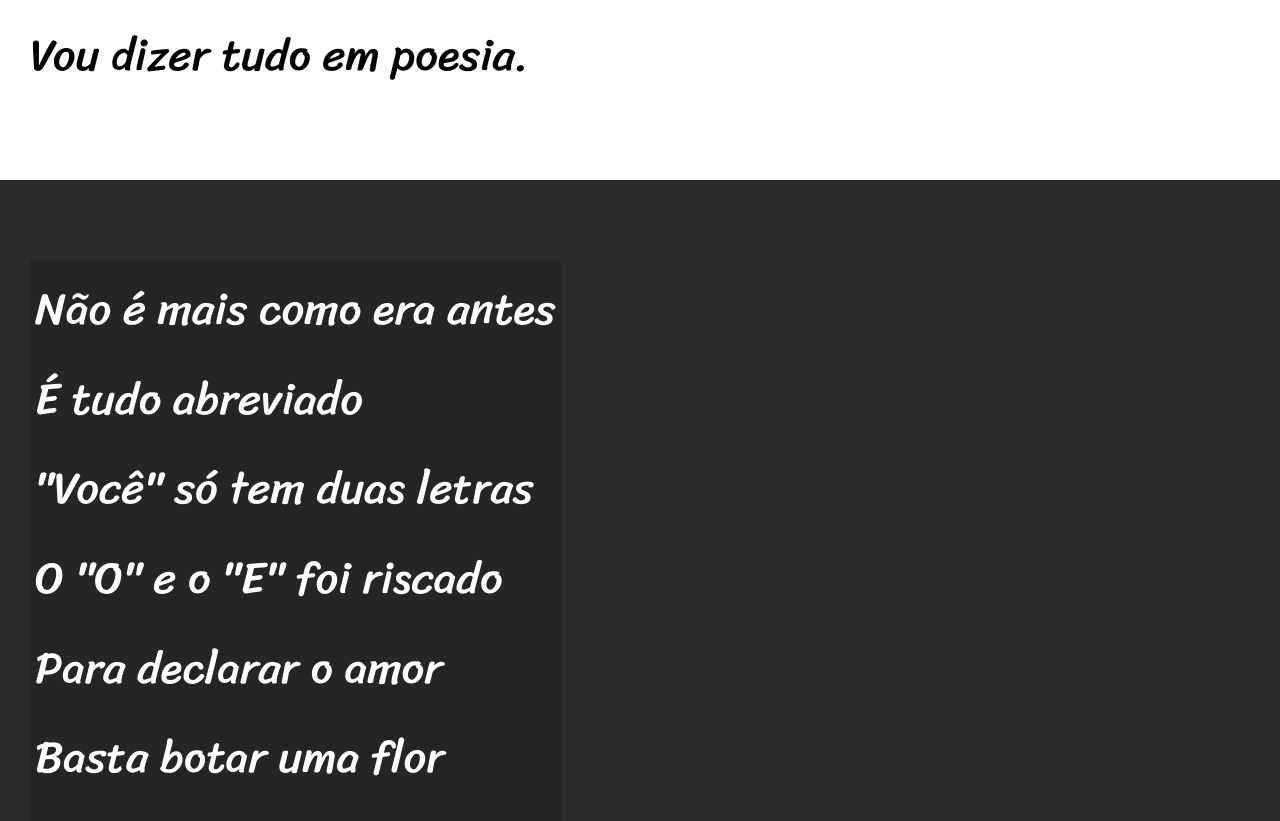
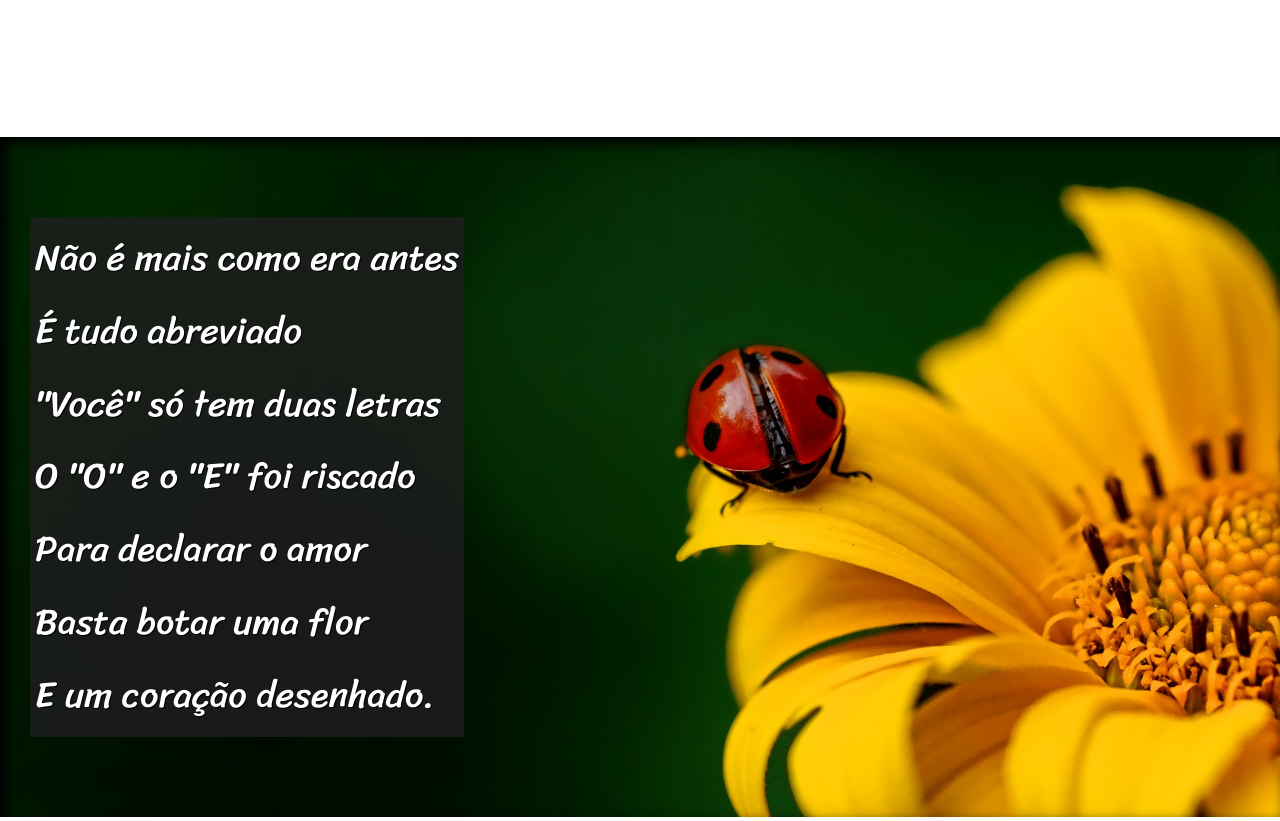
Before and after one commit to erikschulter/projeto-cordel, a plain HTML site: page index.html in a window 1280 px wide. Shown: the part 800-1621 px from the top of the page. Drawn offline with Linux system fonts and the light colour scheme.

Commit message:
Att Final

```diff
--- a/css/style.css
+++ b/css/style.css
@@ -55,7 +55,11 @@ section {
     line-height: 2em;
     padding-left: 30px;
     font-family: var(--font3);
-    font-size: 3.5vw;
+    font-size: 2.85vw;
+}
+
+section p {
+    padding-bottom: 2em;
 }
 
 section.normal {
@@ -66,13 +70,29 @@ section.normal {
 section.imagem {
     background-color: rgb(43, 43, 43);
     color: white;
+    box-shadow: inset 6px 6px 13px 0px black;
 
 }
 
 section.imagem>p {
     display: inline-block;
     padding: 5px;
-    background-color: rgba(30, 30, 30, 0.471);
+    background-color: rgba(30, 30, 30, 0.83);
+    text-shadow: 1px 1px 0px black;
+}
+
+section#img01 {
+    background-image: url('../imagens/background001.jpg');
+    background-position: right center;
+    background-size: cover;
+    background-attachment: fixed;
+}
+
+section#img02 {
+    background-image: url('../imagens/background002.jpg');
+    background-position: bottom;
+    background-size: cover;
+    background-attachment: fixed;
 }
 
 footer {
--- a/index.html
+++ b/index.html
@@ -30,7 +30,7 @@
     </section>
 
 
-    <section class="imagem">
+    <section class="imagem" id="img01">
         <p>
             Não é mais como era antes <br>
             É tudo abreviado <br>
@@ -66,7 +66,7 @@
     </section>
 
 
-    <section class="imagem">
+    <section class="imagem" id="img02">
         <p>
             Tenho saudade das cartas <br>
             Escritas com a própria mão <br>
```
